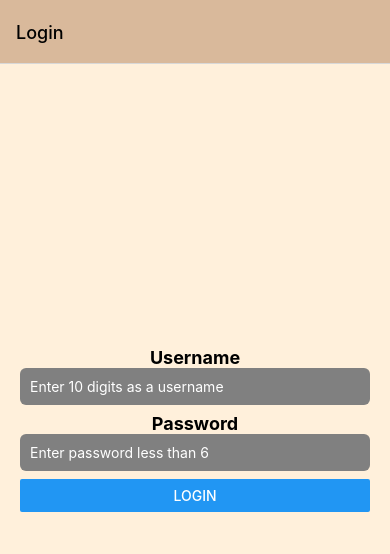
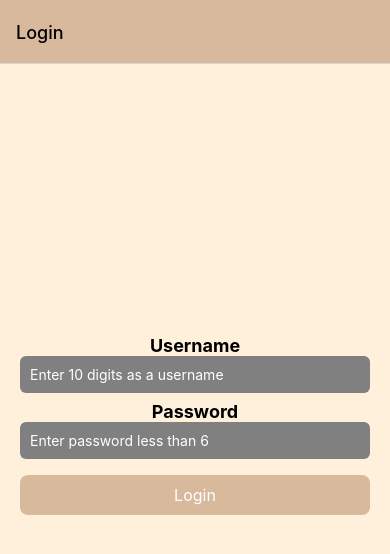
Before and after one commit to sagar67/FetchMovie, a React Native app: screen /Login in a window 390 px wide. Shown: the top 554 px of the page. Built offline with nearby package versions, Linux system fonts and the light colour scheme.

Commit message:
update Login file

```diff
--- a/screens/Login.js
+++ b/screens/Login.js
@@ -2,6 +2,7 @@ import { useState } from "react";
 import { Button, TextInput, View, Text, StyleSheet, Alert } from "react-native";
 import { useDispatch } from "react-redux";
 import { usernameActions } from "../store/username";
+import CustomButton from "../UI/CustomButton";
 
 function Login({ navigation }) {
   const [username, setUsername] = useState("");
@@ -11,12 +12,10 @@ function Login({ navigation }) {
 
   function usernameHandler(enteredInput) {
     setUsername(enteredInput);
-    // console.log('*** Login usernameHandler enteredUsername', enteredUsername)
   }
 
   function passwordHandler(enteredInput) {
     setPassword(enteredInput);
-    // console.log('*** Login passwordHandler enteredPassword', enteredInput)
   }
 
   const submitHandler = () => {
@@ -43,7 +42,6 @@ function Login({ navigation }) {
   };
   return (
     <View style={styles.rootContainer}>
-      <View style={styles.inputContainer}>
         <Text style={styles.textLabel}>Username</Text>
         <TextInput
           style={styles.textInput}
@@ -64,8 +62,7 @@ function Login({ navigation }) {
           secureTextEntry={true}
           autoCorrect={false}
         />
-      </View>
-      <Button style={styles.button} title="Login" onPress={submitHandler} />
+      <CustomButton onPress={submitHandler} >Login</CustomButton>
     </View>
   );
 }
@@ -76,14 +73,8 @@ const styles = StyleSheet.create({
   rootContainer: {
     flex: 1,
     justifyContent: "center",
-    // alignItems:'center',
     marginBottom: 50,
     marginHorizontal: 20,
-  },
-  inputContainer: {
-    // borderWidth:2,
-    // borderRadius:4,
-    // backgroundColor:'beige',
   },
   textLabel: {
     textAlign: "center",
@@ -95,7 +86,6 @@ const styles = StyleSheet.create({
     backgroundColor: "grey",
     marginBottom: 8,
     borderRadius: 6,
-    // fontSize: 18,
     padding: 10,
     color: "white",
   },
```
